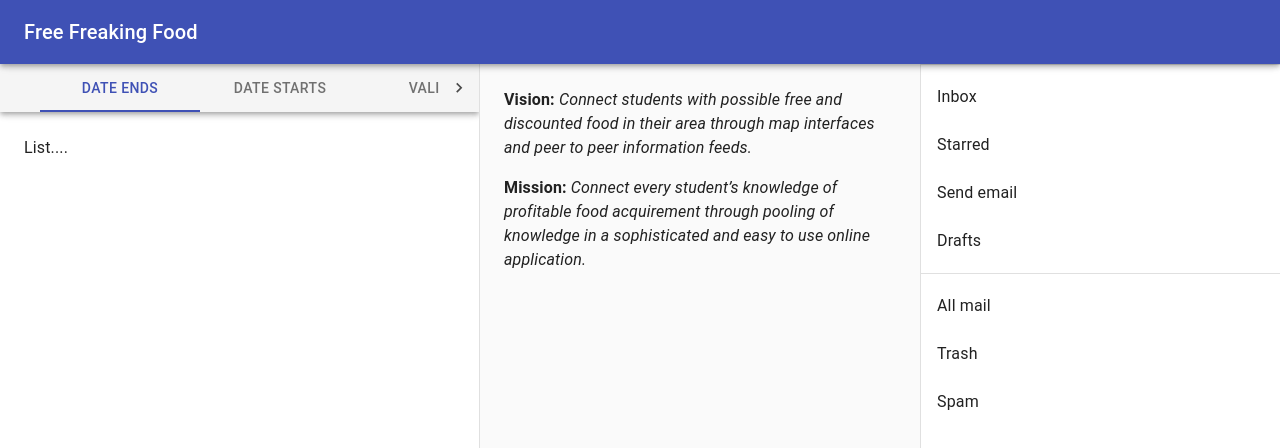
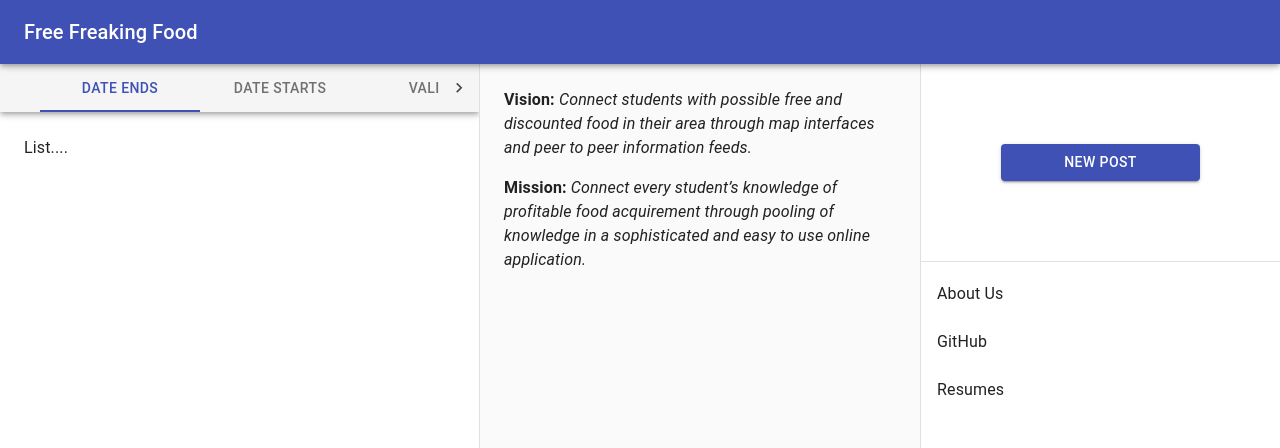
Before and after one commit to yanlos/FFF, a React (Create React App) app: page / in a window 1280 px wide. Shown: the top 448 px of the page. Built offline with nearby package versions, Linux system fonts and the light colour scheme.

Commit message:
Added a button and changed right sidebar

```diff
--- a/src/SidebarLeft.js
+++ b/src/SidebarLeft.js
@@ -10,6 +10,7 @@ import ListItemText from '@material-ui/core/ListItemText';
 // import MailIcon from '@material-ui/icons/Mail';
 
 import Tab from './Tabs';
+// import Lists from './Lists';
 
 // <ListItemIcon>{index % 2 === 0 ? <InboxIcon /> : <MailIcon />}</ListItemIcon>
 
--- a/src/SidebarRight.js
+++ b/src/SidebarRight.js
@@ -4,8 +4,10 @@ import Drawer from '@material-ui/core/Drawer';
 import List from '@material-ui/core/List';
 import Divider from '@material-ui/core/Divider';
 import ListItem from '@material-ui/core/ListItem';
+import Button from '@material-ui/core/Button';
 // import ListItemIcon from '@material-ui/core/ListItemIcon';
 import ListItemText from '@material-ui/core/ListItemText';
+import Grid from '@material-ui/core/Grid';
 // import InboxIcon from '@material-ui/icons/MoveToInbox';
 // import MailIcon from '@material-ui/icons/Mail';
 
@@ -20,6 +22,12 @@ const useStyles = makeStyles(theme => ({
   },
   drawerPaper: {
     width: drawerWidth,
+  },
+  list: {
+    justifyContent: 'end',
+  },
+  button: {
+    margin: theme.spacing(10),
   },
   toolbar: theme.mixins.toolbar,
 }));
@@ -38,18 +46,12 @@ export default function SidebarLeft() {
         anchor="right"
       >
         <div className={classes.toolbar} />
+        <Button variant="contained" color="primary" className={classes.button}>
+        New Post
+      </Button>
         <Divider />
         <List>
-          {['Inbox', 'Starred', 'Send email', 'Drafts'].map((text, index) => (
-            <ListItem button key={text}>
-
-              <ListItemText primary={text} />
-            </ListItem>
-          ))}
-        </List>
-        <Divider />
-        <List>
-          {['All mail', 'Trash', 'Spam'].map((text, index) => (
+          {['About Us', 'GitHub', 'Resumes'].map((text, index) => (
             <ListItem button key={text}>
 
               <ListItemText primary={text} />
```
Also changed, not shown: src/Lists.js (added, +42 -0 lines).
